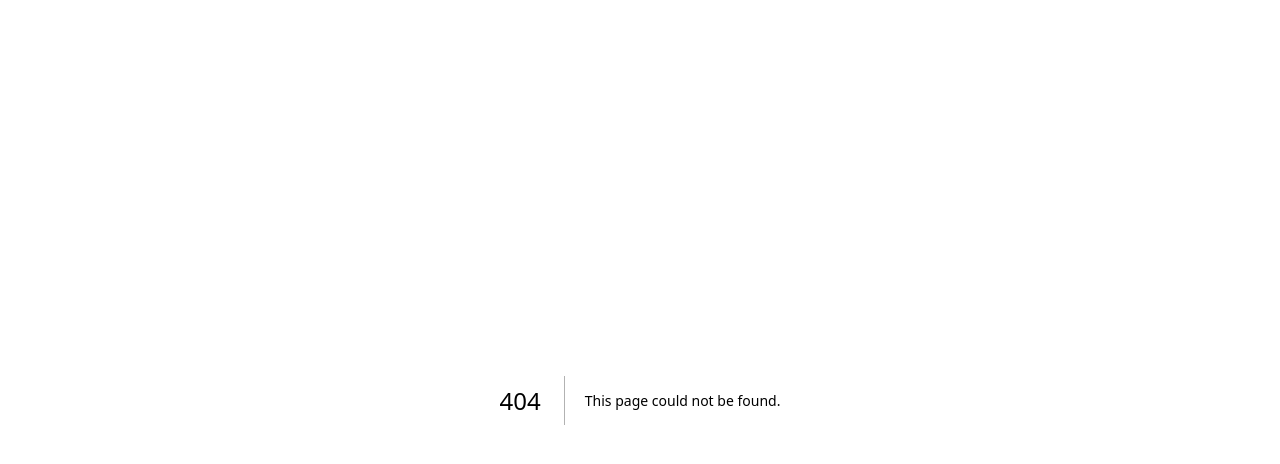
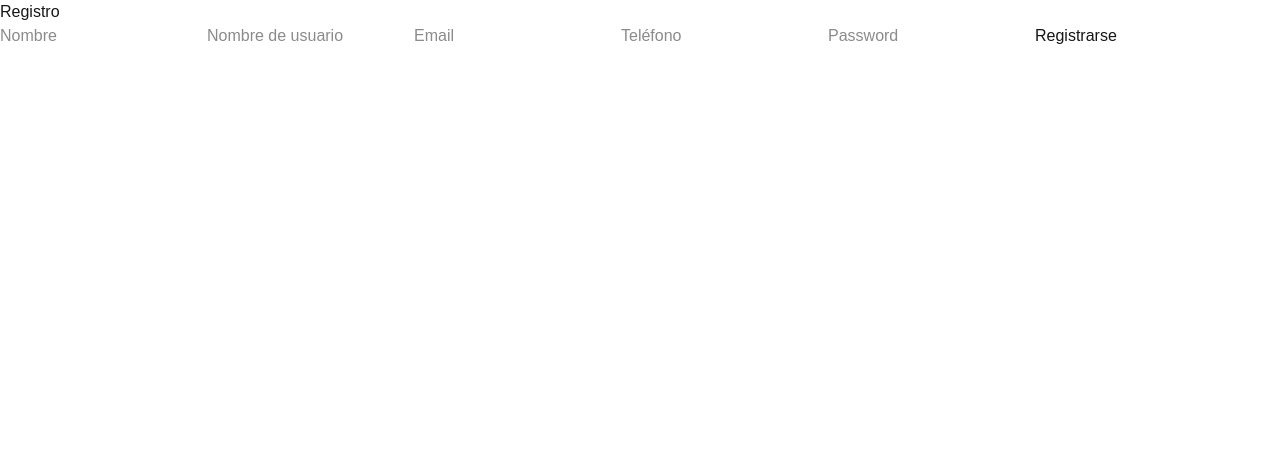
Before and after one commit to dgarvaz0303/ReservIt, a Next.js app in the folder frontend/web/: page /register in a window 1280 px wide. Before the commit this address had no page. Shown: the top 464 px of the page. Built offline with nearby package versions, Linux system fonts and the light colour scheme.

Commit message:
parte register web

```diff
--- /dev/null
+++ b/frontend/web/src/app/register/page.js
@@ -0,0 +1,109 @@
+"use client";
+
+import { useState } from "react";
+
+export default function RegisterPage() {
+  const [form, setForm] = useState({
+    nombre: "",
+    nombre_user: "",
+    email: "",
+    telefono: "",
+    password: "",
+  });
+
+  const [error, setError] = useState("");
+  const [success, setSuccess] = useState("");
+
+  const handleChange = (e) => {
+    setForm({
+      ...form,
+      [e.target.name]: e.target.value,
+    });
+  };
+
+  const handleSubmit = async (e) => {
+    e.preventDefault();
+    setError("");
+    setSuccess("");
+
+    try {
+      const res = await fetch("http://localhost:8000/api/register", {
+        method: "POST",
+        headers: {
+          "Content-Type": "application/json",
+        },
+        body: JSON.stringify(form),
+      });
+
+      const data = await res.json();
+
+      if (!res.ok) {
+        throw new Error(data.detail || "Error en registro");
+      }
+
+      setSuccess("Usuario registrado correctamente");
+
+      // limpiar formulario
+      setForm({
+        nombre: "",
+        nombre_user: "",
+        email: "",
+        telefono: "",
+        password: "",
+      });
+
+    } catch (err) {
+      setError(err.message);
+    }
+  };
+
+  return (
+    <div>
+      <h1>Registro</h1>
+
+      <form onSubmit={handleSubmit}>
+        <input
+          name="nombre"
+          placeholder="Nombre"
+          value={form.nombre}
+          onChange={handleChange}
+        />
+
+        <input
+          name="nombre_user"
+          placeholder="Nombre de usuario"
+          value={form.nombre_user}
+          onChange={handleChange}
+        />
+
+        <input
+          name="email"
+          type="email"
+          placeholder="Email"
+          value={form.email}
+          onChange={handleChange}
+        />
+
+        <input
+          name="telefono"
+          placeholder="Teléfono"
+          value={form.telefono}
+          onChange={handleChange}
+        />
+
+        <input
+          name="password"
+          type="password"
+          placeholder="Password"
+          value={form.password}
+          onChange={handleChange}
+        />
+
+        <button type="submit">Registrarse</button>
+      </form>
+
+      {error && <p>{error}</p>}
+      {success && <p>{success}</p>}
+    </div>
+  );
+}
```
